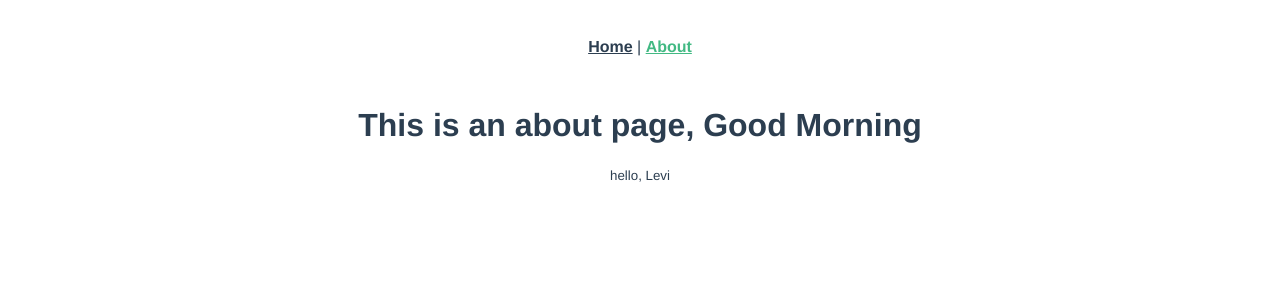
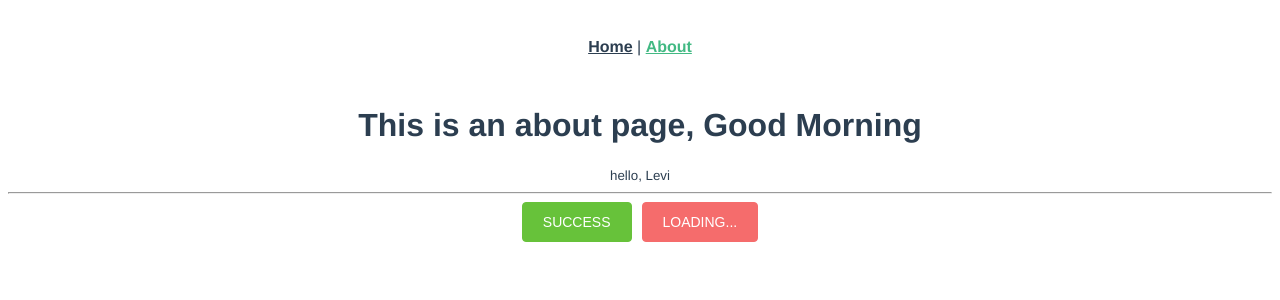
Before and after one commit to wangyuanjian/Levi-Vue2-Template, a Vue app: page /about in a window 1280 px wide. Shown: the top 300 px of the page. Built offline with nearby package versions, Linux system fonts and the light colour scheme.

Commit message:
vue2template 集成 element-ui

```diff
--- a/babel.config.js
+++ b/babel.config.js
@@ -1,5 +1,19 @@
 module.exports = {
   presets: [
-    '@vue/cli-plugin-babel/preset'
+    [
+      '@vue/cli-plugin-babel/preset',
+      {
+        module: false
+      }
+    ]
+  ],
+  plugins: [
+    [
+      'component',
+      {
+        libraryName: 'element-ui',
+        'styleLibraryName': 'theme-chalk'
+      }
+    ]
   ]
 }
--- a/package.json
+++ b/package.json
@@ -10,6 +10,7 @@
   "dependencies": {
     "autoprefixer": "^9.8.8",
     "core-js": "^3.6.5",
+    "element-ui": "^2.15.9",
     "postcss": "^7.0.39",
     "tailwindcss": "npm:@tailwindcss/postcss7-compat@^2.2.17",
     "vue": "^2.6.11",
@@ -25,6 +26,7 @@
     "@vue/cli-plugin-typescript": "~4.5.15",
     "@vue/cli-plugin-vuex": "~4.5.15",
     "@vue/cli-service": "~4.5.15",
+    "babel-plugin-component": "^1.1.1",
     "sass": "^1.26.5",
     "sass-loader": "^8.0.2",
     "typescript": "~4.1.5",
--- /dev/null
+++ b/src/element/index.ts
@@ -0,0 +1,24 @@
+// 完整引入
+// import Vue from 'vue';
+// import ElementUI from 'element-ui';
+// import 'element-ui/lib/theme-chalk/index.css';
+
+// Vue.use(ElementUI);
+
+
+// 按需引入
+import Vue from 'vue';
+import { Button, Input, Loading, MessageBox, Message } from 'element-ui';
+
+Vue.use(Button);
+Vue.use(Input);
+
+Vue.use(Loading.directive);
+
+Vue.prototype.$loading = Loading.service;
+Vue.prototype.$msgbox = MessageBox;
+Vue.prototype.$alert = MessageBox.alert;
+Vue.prototype.$confirm = MessageBox.confirm;
+Vue.prototype.$prompt = MessageBox.prompt;
+Vue.prototype.$notify = Notification;
+Vue.prototype.$message = Message;
--- a/src/main.ts
+++ b/src/main.ts
@@ -3,7 +3,8 @@ import App from './App.vue';
 import router from './router';
 import store from './store';
 import i18n from './i18n';
-import 'tailwindcss/tailwind.css'
+import 'tailwindcss/tailwind.css';
+import './element'
 
 Vue.config.productionTip = false;
 
--- a/src/views/About.vue
+++ b/src/views/About.vue
@@ -2,6 +2,9 @@
   <div class="about">
     <h1>This is an about page, {{ $t('morning') }}</h1>
     <small class="text-green-500">{{ $t('greeting', {name}) }}</small>
+    <hr>
+    <el-button type="success" @click="sayHello">SUCCESS</el-button>
+    <el-button type="danger" @click="showLoading">LOADING...</el-button>
   </div>
 </template>
 
@@ -16,5 +19,24 @@ export default class About extends Vue {
 
   private name: string = 'Levi';
 
+  private sayHello(): void {
+    this.$message({
+      message: '恭喜你，这是一条成功消息',
+      type: 'success'
+    });
+  }
+
+  private showLoading(): void {
+    const loading = this.$loading({
+      lock: true,
+      text: 'Loading',
+      spinner: 'el-icon-loading',
+      background: 'rgba(0, 0, 0, 0.7)'
+    });
+    setTimeout(() => {
+      loading.close();
+    }, 2000);
+  }
+
 }
 </script>
```
Also changed, not shown: 2 other files (tests, documents, lock files or other folders).
